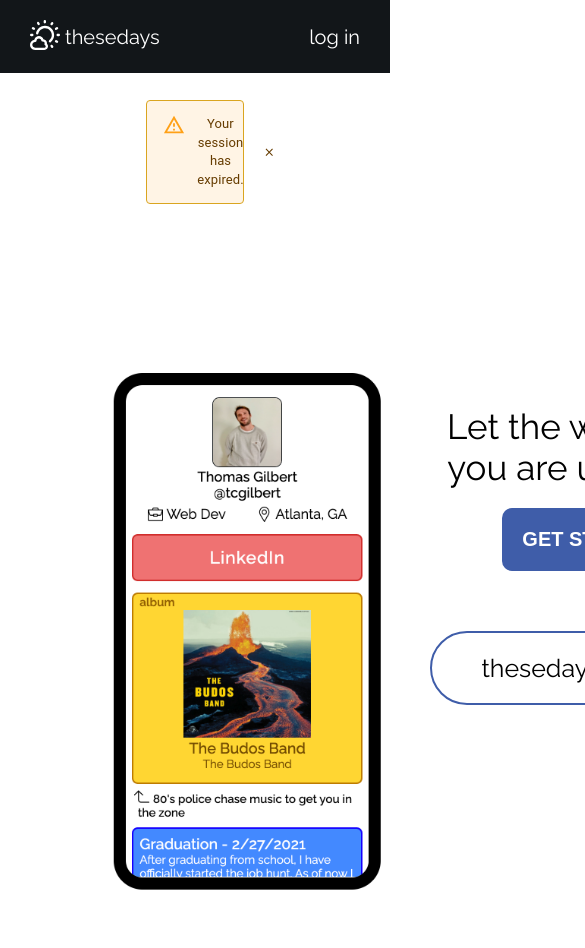
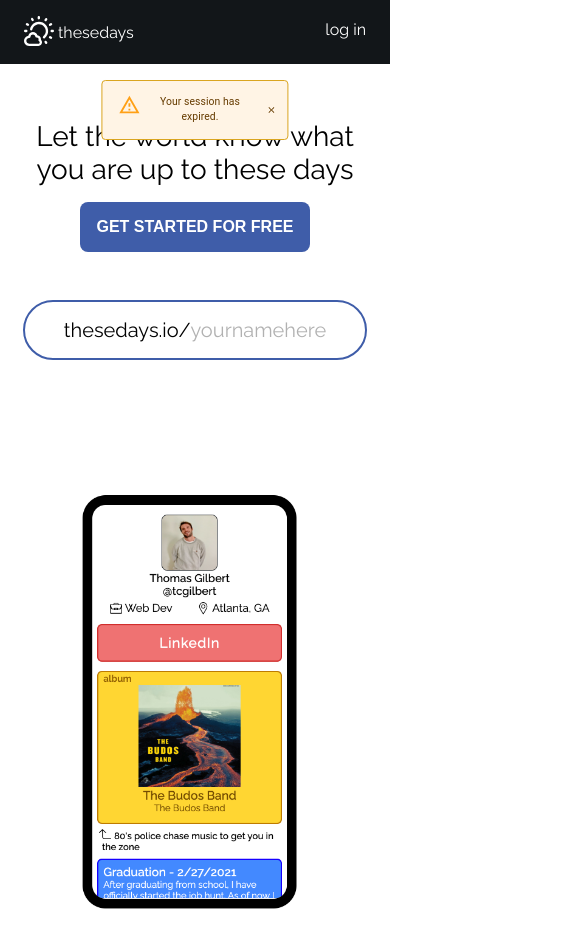
Before and after one commit to tcgilbert/td-front, a React (Create React App) app: page / in a window 390 px wide. Shown: the top 948 px of the page, 585 px wide, since content can reach past the window. Built offline with nearby package versions, Linux system fonts and the light colour scheme; no server answers; sample sign-in values are in the browser's storage.

Commit message:
[landingpages] mobile setup for everything but the workspace

```diff
--- a/src/pages/LandingPage.js
+++ b/src/pages/LandingPage.js
@@ -2,7 +2,7 @@ import React, { useState } from "react";
 import { useHistory } from "react-router-dom";
 import Navigation from "../components/Navigation";
 import Alert from "@material-ui/lab/Alert";
-import HomePagePhoto from "../images/home-page.png"
+import HomePagePhoto from "../images/home-page.png";
 
 const LandingPage = (props) => {
     const history = useHistory();
@@ -33,11 +33,15 @@ const LandingPage = (props) => {
                 isAuthenticated={props.isAuthenticated}
                 handleLogout={props.handleLogout}
             />
-            {handleAlert()}
 
             <div className="landing__container">
+                {handleAlert()}
                 <div>
-                    <img className="landing__photo" src={HomePagePhoto} alt="Display Preview"/>
+                    <img
+                        className="landing__photo"
+                        src={HomePagePhoto}
+                        alt="Display Preview"
+                    />
                 </div>
                 <div className="landing__small-container">
                     <h1 className="landing__heading">
@@ -50,7 +54,12 @@ const LandingPage = (props) => {
                         Get started For Free
                     </button>
                     <div className="landing__example">
-                        <p className="landing__example-text">thesedays.io/<span className="landing__example-faint">yournamehere</span></p>
+                        <p className="landing__example-text">
+                            thesedays.io/
+                            <span className="landing__example-faint">
+                                yournamehere
+                            </span>
+                        </p>
                     </div>
                 </div>
             </div>
--- a/src/styles/App.scss
+++ b/src/styles/App.scss
@@ -1,4 +1,4 @@
-@import url('https://fonts.googleapis.com/css2?family=Raleway:wght@100;200;300;400;500;600;700;800&display=swap');
+@import url("https://fonts.googleapis.com/css2?family=Raleway:wght@100;200;300;400;500;600;700;800&display=swap");
 @import "./pages/landing";
 @import "./pages/signup";
 @import "./pages/manage";
@@ -22,8 +22,6 @@
 @import "./components/feedBook";
 @import "./components/settings";
 @import "./variables.scss";
-
-
 
 *,
 *::before,
@@ -54,5 +52,17 @@ body {
     font-size: 1.5rem;
     line-height: 1.3;
     min-height: 10rem;
-  padding: .5rem;
+    padding: 0.5rem;
 }
+
+@media (max-width: 1000px) {
+    html {
+        font-size: 55.5%;
+    }
+}
+
+@media (max-width: 800px) {
+    html {
+        font-size: 50%;
+    }
+}
--- a/src/styles/components/_navigation.scss
+++ b/src/styles/components/_navigation.scss
@@ -9,6 +9,7 @@
     position: fixed;
     top: 0;
     width: 100%;
+    z-index: 1000;
 
     &__title {
         font-size: 2rem;
@@ -50,13 +51,4 @@
         width: 100%;
     }
 
-    // &__underline {
-    //     background: linear-gradient(to right, red,orange,yellow,green,blue,indigo,violet);
-    //     height: .34rem;
-    //     width: 100%;
-    //     margin-top: .5rem;
-    //     margin-bottom: 0;
-    // }
-
-
 }
--- a/src/styles/pages/_landing.scss
+++ b/src/styles/pages/_landing.scss
@@ -28,9 +28,13 @@
     }
 
     &__alert {
-        width: 25%;
+        width: 80%;
         margin: 3rem auto;
         border: solid 1px goldenrod;
+        position: absolute;
+        top: -8rem;
+        left: 50%;
+        transform: translateX(-50%);
     }
 
     &__alert-text {
@@ -43,6 +47,7 @@
         align-items: center;
         width: 60%;
         margin: 15rem auto;
+        position: relative;
     }
 
     &__small-container {
@@ -70,3 +75,12 @@
     }
 
 }
+
+
+@media (max-width: 1000px) {
+    .landing {
+        &__container {
+            flex-direction: column-reverse;
+        }
+    }
+}
--- a/src/styles/pages/_signup.scss
+++ b/src/styles/pages/_signup.scss
@@ -56,3 +56,13 @@
      }
 
 }
+
+@media (max-width: 1000px) {
+
+    .signup {
+        &__form {
+            width: 40rem;
+        }
+    }
+
+}
```
Lines whose indentation alone changed are shown as unchanged.
